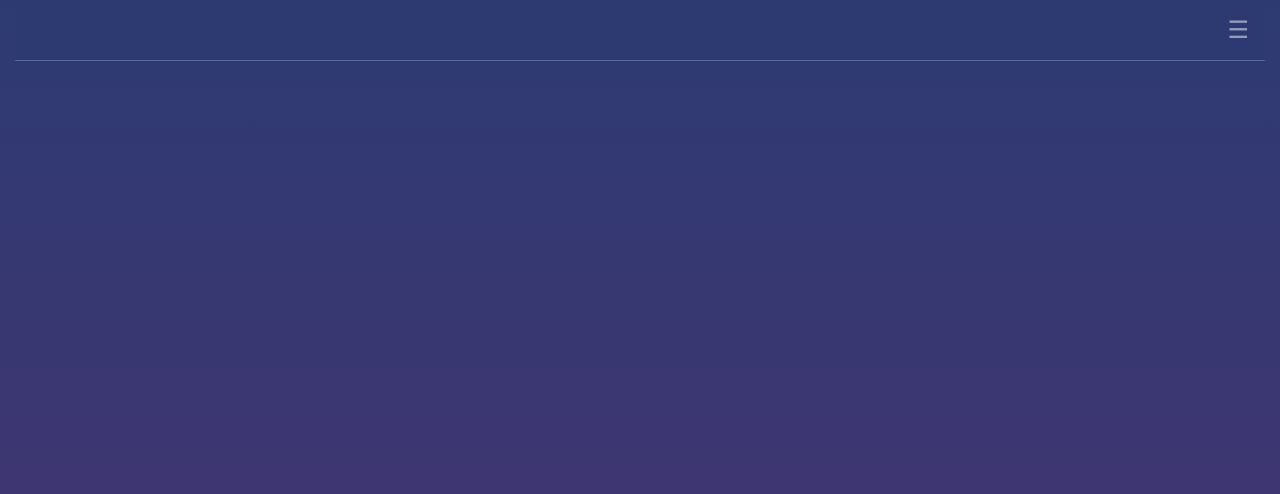
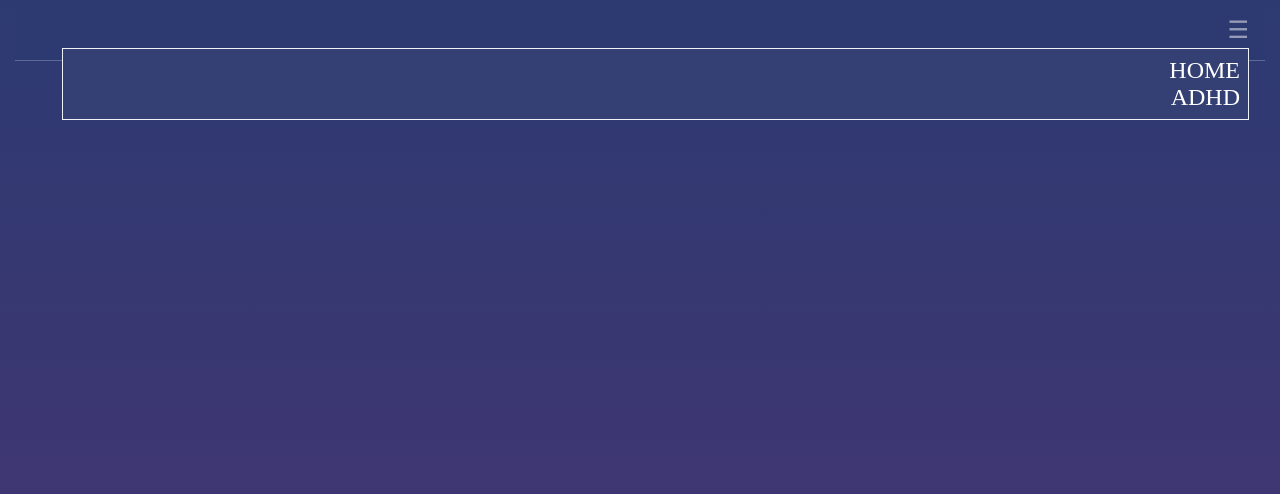
Before and after one commit to vishalicious213/adhd, a React (Vite) app: page / in a window 1280 px wide. Shown: the top 494 px of the page. Built offline with nearby package versions, Linux system fonts and the light colour scheme.

Commit message:
/landing/index: added home & adhd items to .nav-menu. added handleClick() to each

```diff
--- a/src/components/landing/index.jsx
+++ b/src/components/landing/index.jsx
@@ -44,6 +44,10 @@ const Index = () => {
                     {/* <button onClick={() => handleClick("home")}>HOME</button> */}
                     {/* <button onClick={() => handleClick("adhd")}>ADHD</button> */}
                     <div className="trigram" onClick={handleNavClick}>☰</div>
+                    <div className="nav-menu">
+                        <div onClick={() => handleClick("home")}>HOME</div>
+                        <div onClick={() => handleClick("adhd")}>ADHD</div>
+                    </div>
                 </div>
             </nav>
 
--- a/src/index.css
+++ b/src/index.css
@@ -109,6 +109,7 @@ nav {
     gap: .5rem;
     padding-right: 1rem;
     font-size: 1.5rem;
+    position: relative;
 }
 
 .trigram {
@@ -118,6 +119,17 @@ nav {
 .trigram:hover {
     cursor: pointer;
     color: var(--btn-hover);
+}
+
+.nav-menu {
+    position: absolute;
+    top: 2rem;
+    width: 95%;
+    text-align: end;
+    background-color: var(--main-light);
+    border: 1px solid var(--offwhite);
+    padding: .5rem;
+    box-sizing: border-box;
 }
 
 menu {
```
